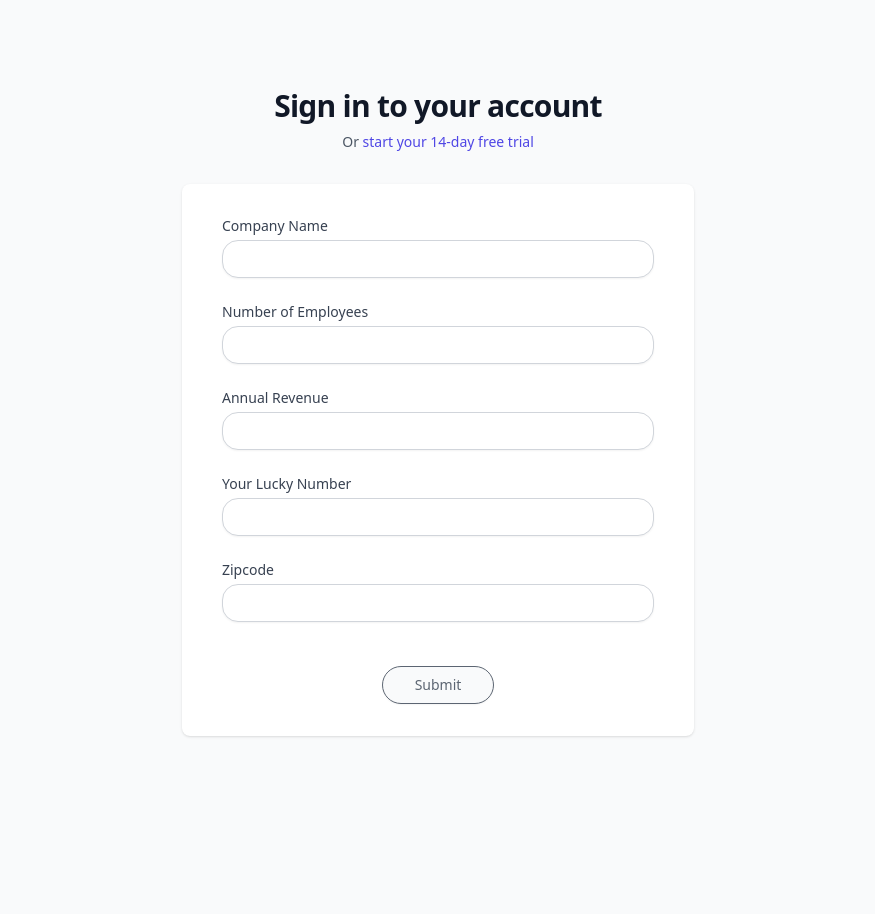
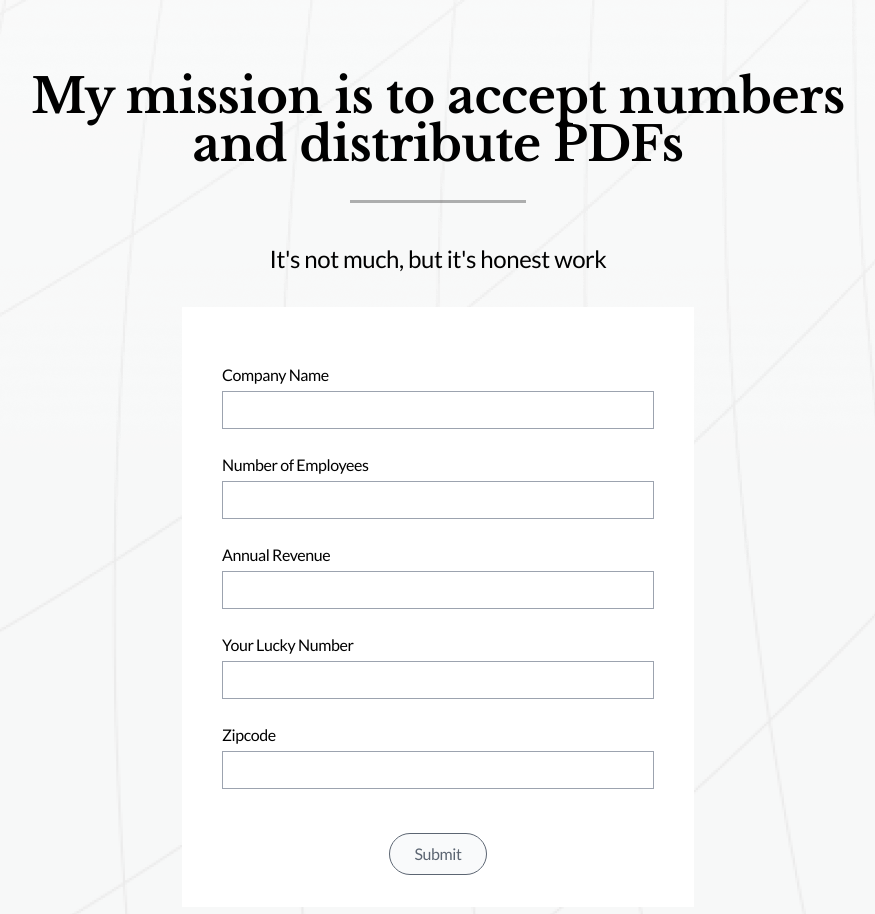
Before and after one commit to adamtlord/pdfdemo, a website built with Vite: page web/index.html in a window 1280 px wide. Shown: the whole page, without its empty margins (202-1077 px from the left). Before the commit the page ends 800 px from the top, so only its background shows below. Built offline with nearby package versions, Linux system fonts and the light colour scheme.

Commit message:
styling, form functionality

```diff
--- a/web/index.html
+++ b/web/index.html
@@ -1,59 +1,88 @@
 <!DOCTYPE html>
-<html class="h-full bg-gray-50" lang="en">
+<html class="h-full text-black tracking-tight" lang="en">
+
 <head>
   <meta charset="UTF-8" />
   <link rel="icon" type="image/svg+xml" href="/favicon.png" />
   <meta name="viewport" content="width=device-width, initial-scale=1.0" />
   <title>Evergrow PDF Generator</title>
 </head>
+
 <body class="h-full">
   <div class="flex min-h-full flex-col justify-center py-12 sm:px-6 lg:px-8">
-        <div class="sm:mx-auto sm:w-full sm:max-w-lg">
-          <h2 class="mt-6 text-center text-3xl font-bold tracking-tight text-gray-900">Sign in to your account</h2>
-          <p class="mt-2 text-center text-sm text-gray-600">
-            Or
-            <a href="#" class="font-medium text-indigo-600 hover:text-indigo-500">start your 14-day free trial</a>
+    <div class="sm:mx-auto sm:w-full sm:max-w-4xl">
+      <h2 class="mt-6 text-center text-5xl font-serif">My mission is to accept numbers and
+        distribute PDFs</h2>
+      <div class="bg-black bg-opacity-30 w-44 h-[3px] mx-auto mt-8 mb-10"></div>
+      <p class="mt-2 text-center text-2xl">
+        It's not much, but it's honest work
       </p>
     </div>
-        <div class="mt-8 sm:mx-auto sm:w-full sm:max-w-lg">
-          <div class="bg-white py-8 px-4 shadow sm:rounded-lg sm:px-10">
-            <form class="space-y-6" action="#" x-data="numbersForm()" @submit.prevent="submitForm">
+    <div class="mt-8 sm:mx-auto sm:w-full sm:max-w-lg" x-data="numbersForm()">
+      <div class="bg-white py-8 px-4 sm:px-10">
+        <div x-show="isSubmitted" x-transition class="flex flex-col justify-center">
+          <p class="text-center text-xl text-black opacity-50 uppercase mb-6">Thanks for submitting your numbers!</p>
+          <a x-show="fileUrl" x-transition
+            class="block mx-auto rounded-full border border-evergreen bg-evergreen text-white py-2 px-6 transition-colors focus:outline-none hover:bg-opacity-90"
+            x-bind:href="fileUrl" target="_blank">
+            Download Your PDF
+        </a>
+        </div>
+        <form x-show="!isSubmitted" class="space-y-6" action="#" @submit.prevent="submitForm"
+          x-bind:disabled="isLoading || isSubmitted">
+          <div x-show="formMessage" x-text="formMessage" class="bg-red-100 text-red-800 p-6 mb-6"></div>
           <div>
-                <label for="company_name" class="block text-sm font-medium text-gray-700">Company Name</label>
+            <label for="company_name" class="block">Company Name</label>
             <div class="mt-1">
-                  <input id="company_name" name="company_name" type="text" x-model="formData.company_name" required class="block w-full appearance-none rounded-2xl border border-gray-300 px-3 py-2 placeholder-gray-400 shadow-sm focus:border-indigo-500 focus:outline-none focus:ring-indigo-500 sm:text-sm">
+              <input id="company_name" name="company_name" type="text" x-model="formData.company_name" required
+                class="block w-full appearance-none border border-gray-400 px-3 py-2 placeholder-gray-400 focus:border-evergreen focus:outline-none focus:ring-evergreen sm:text-sm">
             </div>
           </div>
 
           <div>
-                <label for="num_employees" class="block text-sm font-medium text-gray-700">Number of Employees</label>
+            <label for="num_employees" class="block">Number of Employees</label>
             <div class="mt-1">
-                  <input id="num_employees" name="num_employees" type="number" x-model="formData.num_employees" required class="block w-full appearance-none rounded-2xl border border-gray-300 px-3 py-2 placeholder-gray-400 shadow-sm focus:border-indigo-500 focus:outline-none focus:ring-indigo-500 sm:text-sm">
+              <input id="num_employees" name="num_employees" type="number" x-model="formData.num_employees" required
+                class="block w-full appearance-none border border-gray-400 px-3 py-2 placeholder-gray-400 focus:border-evergreen focus:outline-none focus:ring-evergreen sm:text-sm">
             </div>
           </div>
 
           <div>
-                <label for="revenue" class="block text-sm font-medium text-gray-700">Annual Revenue</label>
+            <label for="revenue" class="block">Annual Revenue</label>
             <div class="mt-1">
-                  <input id="revenue" name="revenue" type="number" x-model="formData.revenue" required class="block w-full appearance-none rounded-2xl border border-gray-300 px-3 py-2 placeholder-gray-400 shadow-sm focus:border-indigo-500 focus:outline-none focus:ring-indigo-500 sm:text-sm">
+              <input id="revenue" name="revenue" type="number" x-model="formData.revenue" required
+                class="block w-full appearance-none border border-gray-400 px-3 py-2 placeholder-gray-400 focus:border-evergreen focus:outline-none focus:ring-evergreen sm:text-sm">
             </div>
           </div>
           <div>
-                <label for="lucky_number" class="block text-sm font-medium text-gray-700">Your Lucky Number</label>
+            <label for="lucky_number" class="block">Your Lucky Number</label>
             <div class="mt-1">
-                  <input id="lucky_number" name="lucky_number" type="number" x-model="formData.lucky_number" required class="block w-full appearance-none rounded-2xl border border-gray-300 px-3 py-2 placeholder-gray-400 shadow-sm focus:border-indigo-500 focus:outline-none focus:ring-indigo-500 sm:text-sm">
+              <input id="lucky_number" name="lucky_number" type="number" x-model="formData.lucky_number" required
+                class="block w-full appearance-none border border-gray-400 px-3 py-2 placeholder-gray-400 focus:border-evergreen focus:outline-none focus:ring-evergreen sm:text-sm">
             </div>
           </div>
 
           <div>
-                <label for="zipcode" class="block text-sm font-medium text-gray-700">Zipcode</label>
+            <label for="zipcode" class="block">Zipcode</label>
             <div class="mt-1">
-                  <input id="zipcode" name="zipcode" type="text" maxlength="5" required x-model="formData.zipcode" class="block w-full appearance-none rounded-2xl border border-gray-300 px-3 py-2 placeholder-gray-400 shadow-sm focus:border-indigo-500 focus:outline-none focus:ring-indigo-500 sm:text-sm">
+              <input id="zipcode" name="zipcode" type="text" maxlength="5" required x-model="formData.zipcode"
+                class="block w-full appearance-none border border-gray-400 px-3 py-2 placeholder-gray-400 focus:border-evergreen focus:outline-none focus:ring-evergreen sm:text-sm">
             </div>
           </div>
 
           <div class="pt-5 text-center">
-                <button type="submit" x-bind:disabled="!isFormComplete" class="justify-center rounded-full border border-black bg-white py-2 px-8 text-sm font-medium text-black shadow-sm hover:bg-black hover:text-white transition-colors focus:outline-none disabled:bg-gray-50 disabled:opacity-90 disabled:text-gray-600 disabled:border-gray-600" x-text="isLoading ? 'Generating PDF...' : 'Submit' "></button>
+            <button x-show="!fileUrl" type="submit" x-transition x-bind:disabled="!isFormComplete"
+              class="flex mx-auto items-center rounded-full border border-black py-2 px-6 transition-colors focus:outline-none disabled:bg-gray-50 disabled:opacity-90 disabled:text-gray-600 disabled:border-gray-600"
+              x-bind:class="isLoading ? 'bg-black text-white': 'bg-white text-black hover:bg-black hover:text-white'">
+              <svg x-show="isLoading" class="animate-spin -ml-1 mr-3 h-5 w-5 text-white"
+                xmlns="http://www.w3.org/2000/svg" fill="none" viewBox="0 0 24 24">
+                <circle class="opacity-50" cx="12" cy="12" r="10" stroke="currentColor" stroke-width="4"></circle>
+                <path fill="currentColor"
+                  d="M4 12a8 8 0 018-8V0C5.373 0 0 5.373 0 12h4zm2 5.291A7.962 7.962 0 014 12H0c0 3.042 1.135 5.824 3 7.938l3-2.647z">
+                </path>
+              </svg>
+              <span x-text="isLoading ? 'Generating PDF...' : 'Submit' "></span></button>
+          </div>
       </div>
       </form>
 
@@ -63,4 +92,5 @@
 
   <script type="module" src="/main.js"></script>
 </body>
+
 </html>
--- a/web/main.js
+++ b/web/main.js
@@ -16,7 +16,9 @@ Alpine.data('numbersForm', () => ({
     zipcode: null
   },
   formMessage: '',
+  fileUrl: null,
   submitForm() {
+    this.isLoading = true;
     this.formMessage = ''
     fetch(SERVICE_URL, {
       method: 'POST',
@@ -28,11 +30,15 @@ Alpine.data('numbersForm', () => ({
     })
       .then((response) => response.json())
       .then((data) => {
+        this.isSubmitted = true;
         this.resetForm()
-        window.open(data.file_url, '_blank')
+        this.fileUrl = data.file_url;
       })
       .catch(() => {
         this.formMessage = 'Something went wrong.'
+      })
+      .finally(() => {
+        this.isLoading = false;
       })
   },
   resetForm() {
@@ -45,6 +51,6 @@ Alpine.data('numbersForm', () => ({
   get isFormComplete() {
     return Object.values(this.formData).every(value => value)
   }
+}))
 
-}))
 Alpine.start()
--- a/web/style.css
+++ b/web/style.css
@@ -1,3 +1,13 @@
+@import url('https://fonts.googleapis.com/css2?family=Lato&family=Libre+Baskerville:wght@700&display=swap');
+
 @tailwind base;
 @tailwind components;
 @tailwind utilities;
+
+body {
+  background-image: url(/Mission-bg-min.png);
+  background-position: 50% 50%;
+  background-size: auto;
+}
+
+[x-cloak] { display: none !important; }
--- a/web/tailwind.config.cjs
+++ b/web/tailwind.config.cjs
@@ -1,10 +1,20 @@
 /** @type {import('tailwindcss').Config} */
+const defaultTheme = require('tailwindcss/defaultTheme')
+
 module.exports = {
   content: [
     './index.html'
   ],
   theme: {
-    extend: {}
+    extend: {
+      colors: {
+        evergreen: '#185e67'
+      },
+      fontFamily: {
+        'sans': ['Lato', ...defaultTheme.fontFamily.sans],
+        'serif': ['Libre Baskerville', ...defaultTheme.fontFamily.serif],
+      },
+    }
   },
   plugins: [
     require('@tailwindcss/forms')
```
Also changed, not shown: web/dist/Mission-bg-min.png (added), web/dist/index.html, web/public/Mission-bg-min.png (added), 4 other files. Lines whose indentation alone changed are shown as unchanged.
